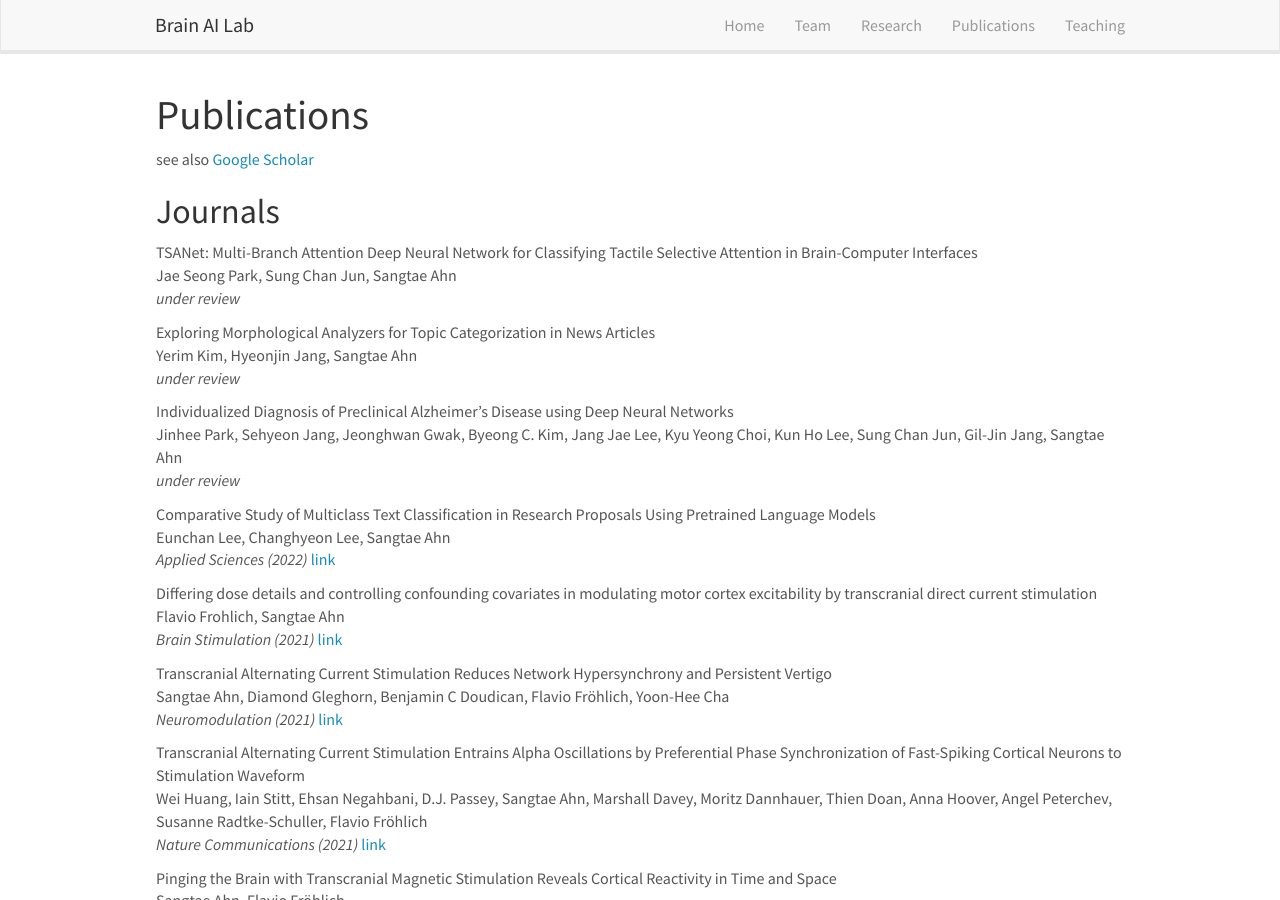
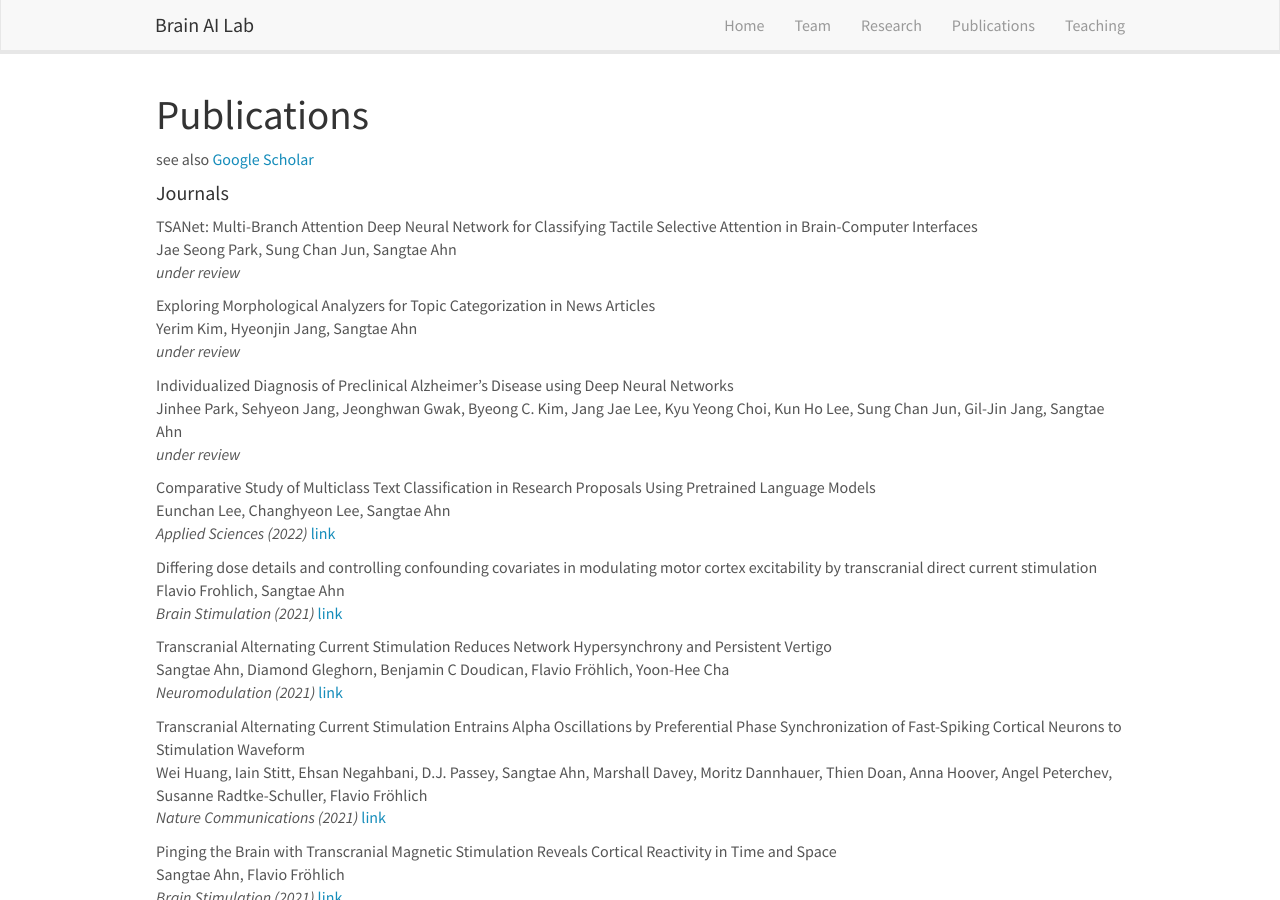
Before and after one commit to KNU-BrainAI/knu-brainai.github.io, a Jekyll site: the page built from _pages/publications.md, in a window 1280 px wide and 900 px high. Built offline with Jekyll 4.4.1, drawn with Linux system fonts in a browser that asks for light colours; nearby versions of some CDN libraries.

```diff
--- a/_pages/publications.md
+++ b/_pages/publications.md
@@ -11,7 +11,7 @@ permalink: /publications/
 
 see also [Google Scholar](https://scholar.google.com/citations?hl=en&user=F-LXQwcAAAAJ&view_op=list_works&sortby=pubdate)
 
-## Journals
+#### Journals
 
 {% for publi in site.data.publist %}
 
@@ -21,7 +21,7 @@ see also [Google Scholar](https://scholar.google.com/citations?hl=en&user=F-LXQw
 
 {% endfor %}
 
-## Conferences
+#### Conferences
 
 {% for publi in site.data.publist_conf %}
 
@@ -31,7 +31,7 @@ see also [Google Scholar](https://scholar.google.com/citations?hl=en&user=F-LXQw
 
 {% endfor %}
 
-## Patents
+#### Patents
 
 {% for publi in site.data.publist_patent %}
 
```
